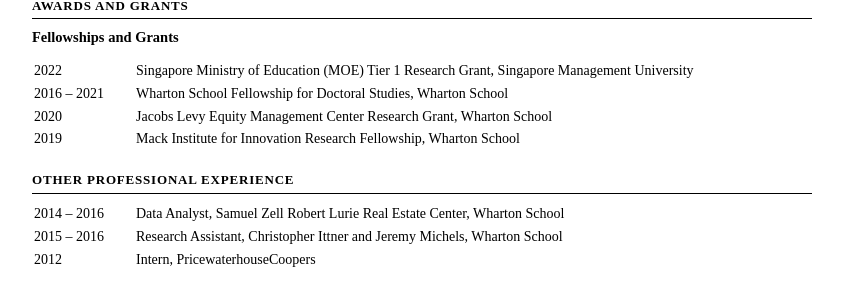
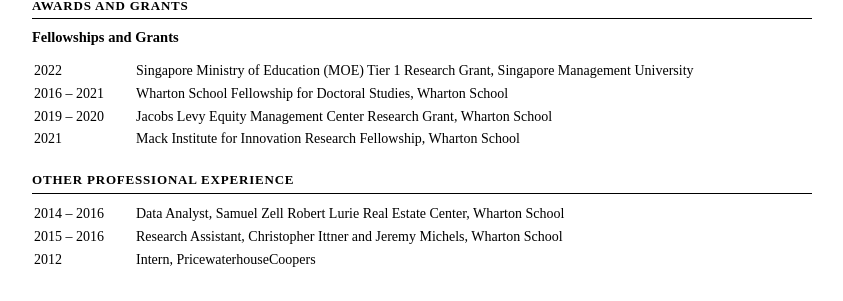
Before and after one commit to ystellapark/ystellapark.github.io, a Jekyll site: the page built from cv-embed.html, in a window 1280 px wide. Shown: the part 1669-1970 px from the top of the page, without its empty margins (218-1061 px from the left). Built offline with Jekyll 4.4.1, drawn with Linux system fonts in a browser that asks for light colours.

Commit message:
Correct Jacobs Levy (2019-2020) and Mack Institute (2021) grant yearspdate grant years in cv.yml

```diff
--- a/_data/cv.yml
+++ b/_data/cv.yml
@@ -90,9 +90,9 @@
     name: "Singapore Ministry of Education (MOE) Tier 1 Research Grant, Singapore Management University"
   - year: "2016 – 2021"
     name: "Wharton School Fellowship for Doctoral Studies, Wharton School"
-  - year: "2020"
+  - year: "2019 – 2020"
     name: "Jacobs Levy Equity Management Center Research Grant, Wharton School"
-  - year: "2019"
+  - year: "2021"
     name: "Mack Institute for Innovation Research Fellowship, Wharton School"
 
 experience:
```
